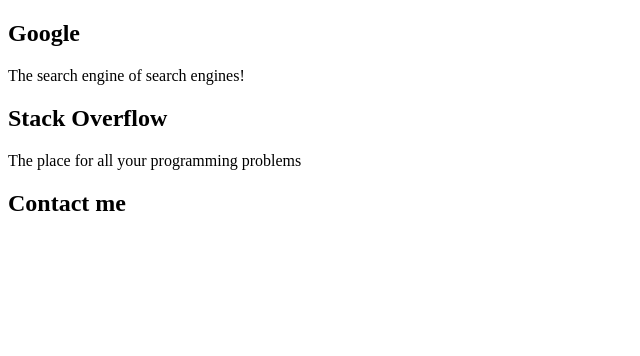
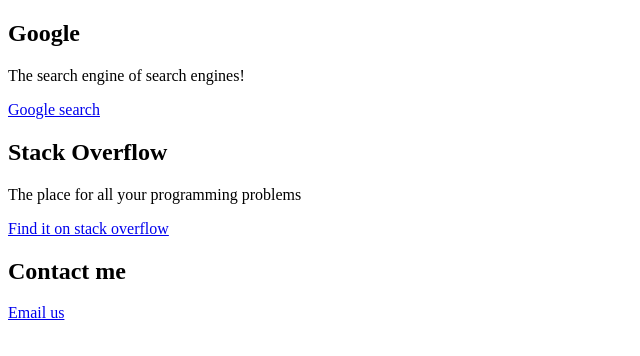
Before and after one commit to FBW41-2/mail-link-mamuna36, a plain HTML site: page index.html in a window 1280 px wide. Shown: the whole page, without its empty margins (0-640 px from the left). Drawn offline with Linux system fonts and the light colour scheme.

Commit message:
html link assignment done

```diff
--- a/index.html
+++ b/index.html
@@ -13,17 +13,22 @@
         The search engine of search engines!
       </p>
       <!-- Add a link to google.com here! -->
+      <a href="https://www.google.com">Google search</a>
+
     </section>
 
     <section class="stack-overflow">
       <h1>Stack Overflow</h1>
       <p>The place for all your programming problems</p>
       <!-- Add a link to stack overflow here! -->
+      <a href="https://stackoverflow.com/">Find it on stack overflow</a>
+      <a href=""></a>
     </section>
 
     <section class="send-email">
       <h1>Contact me</h1>
       <!-- create  your 'mailto' button here! -->
+      <a href="mailto:mamuna_anwar@hotmail.com">Email us</a>
     </section>
   </body>
 </html>
```
